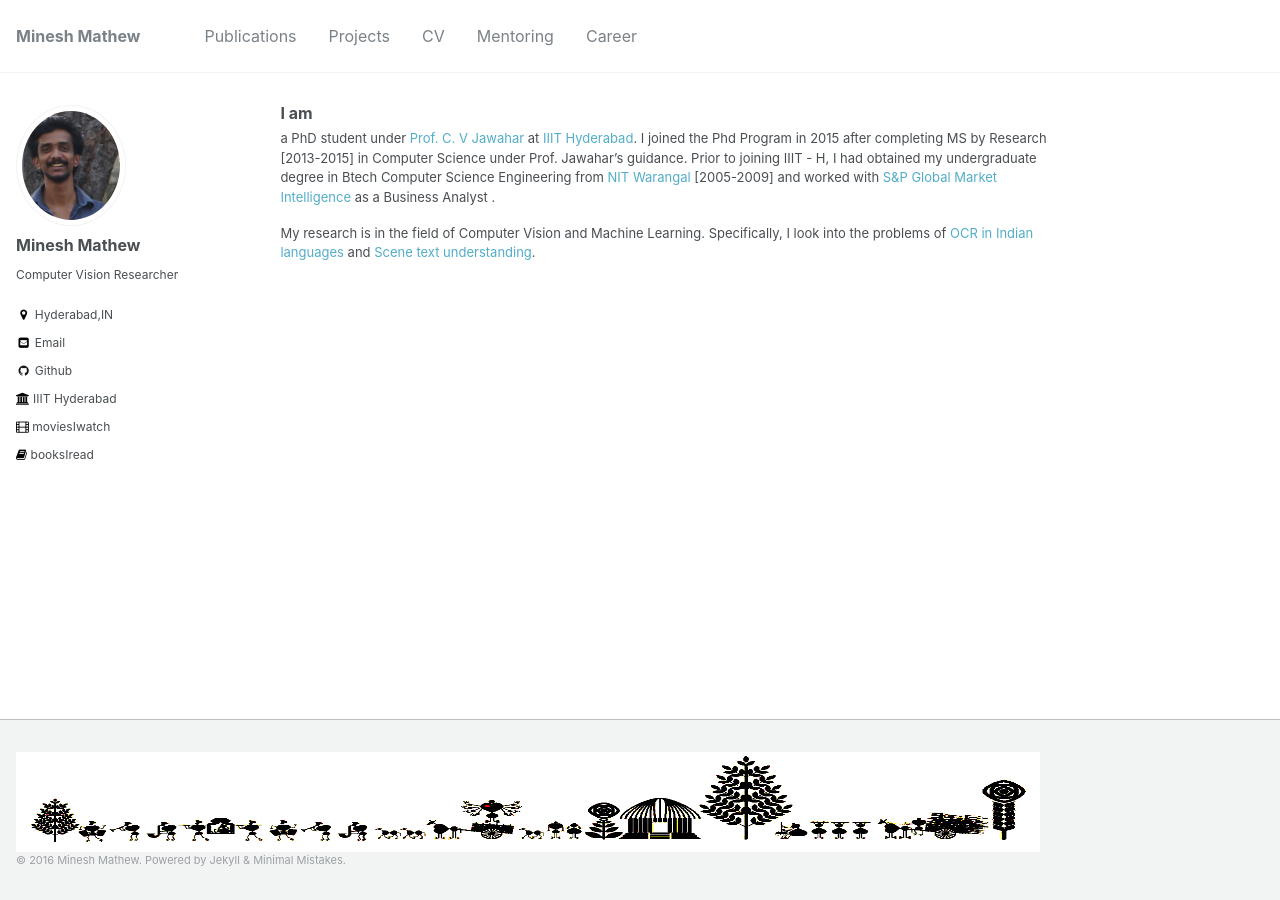
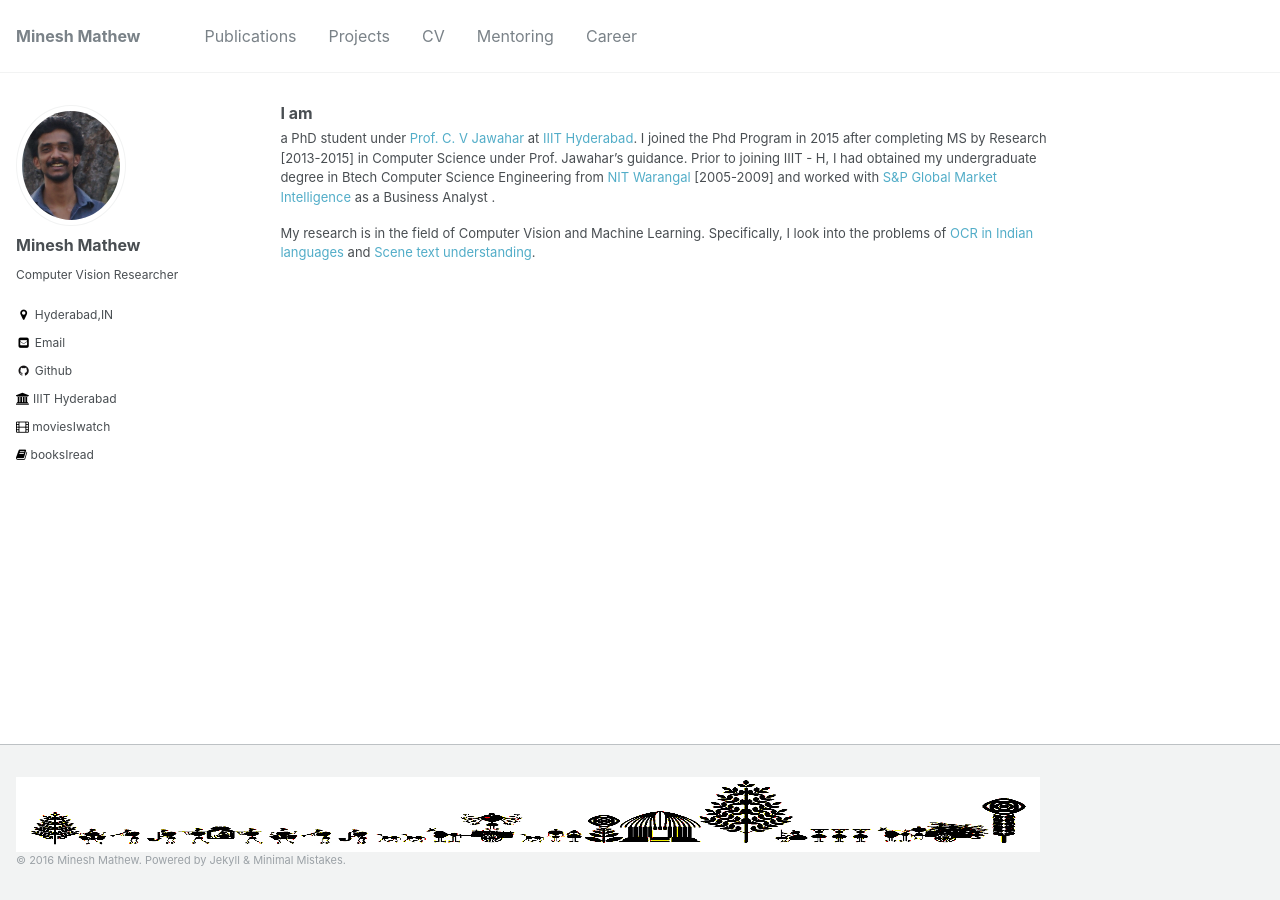
Before and after one commit to mineshmathew/mineshmathew.github.io, a Jekyll site: the page built from _pages/index.markdown, in a window 1280 px wide. Built offline with Jekyll 4.4.1, drawn with Linux system fonts in a browser that asks for light colours.

Commit message:
builtagain

```diff
--- a/_includes/footer.html
+++ b/_includes/footer.html
@@ -21,5 +21,5 @@
   </ul>
 </div>
 -->
-<img src="../images/warlistrip.jpeg" alt="HTML5 Icon" style="width:1024px;height:100px;">
+<img src="../images/warlistrip.jpeg" alt="HTML5 Icon" style="width:1024px;height:75px;">
 <div class="page__footer-copyright">&copy; {{ site.time | date: '%Y' }} {{ site.name | default: site.title }}. {{ site.data.ui-text[site.locale].powered_by | default: "Powered by" }} <a href="http://jekyllrb.com" rel="nofollow">Jekyll</a> &amp; <a href="https://mademistakes.com/work/minimal-mistakes-jekyll-theme/" rel="nofollow">Minimal Mistakes</a>.</div>
```
Also changed, not shown: images/warlistrip2.jpeg (added), 9 other files.
